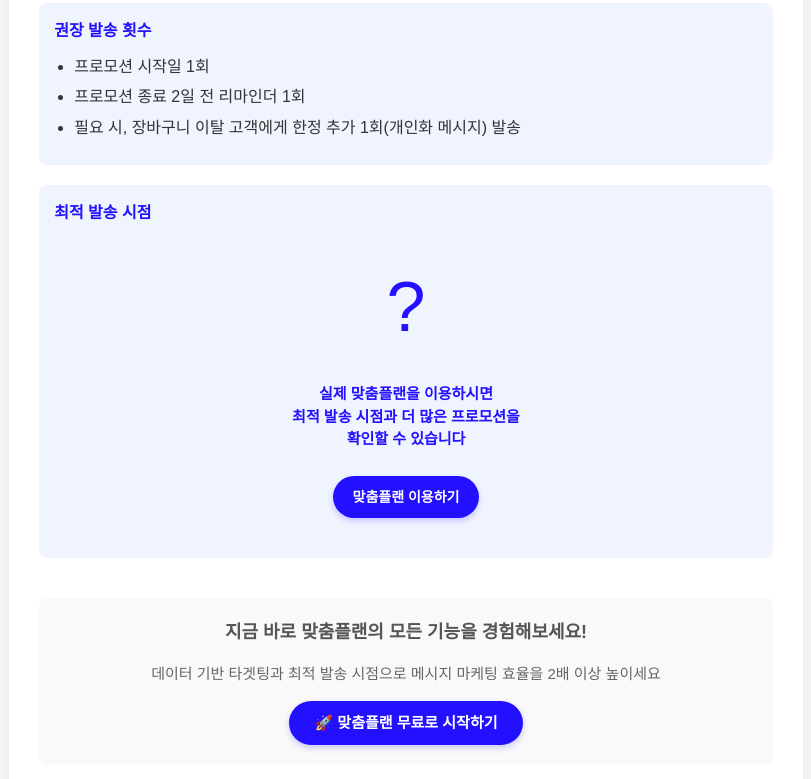
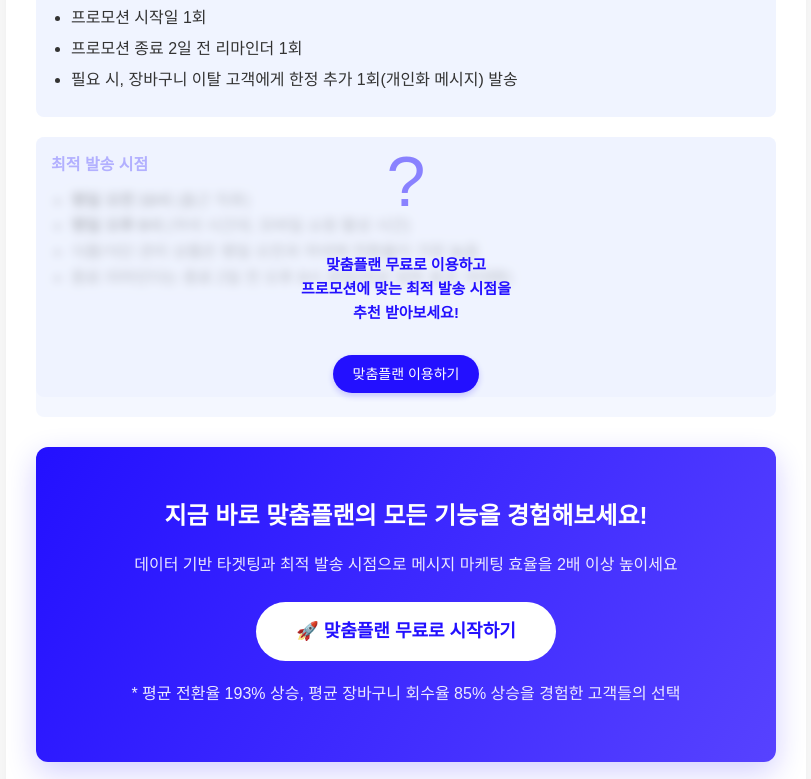
Before and after one commit to yo2s/bardak, a plain HTML site: page index.html in a window 1280 px wide. Shown: the part 1259-2038 px from the top of the page, without its empty margins (234-1045 px from the left). Drawn offline with Linux system fonts and the light colour scheme.

Commit message:
index.html

```diff
--- a/index.html
+++ b/index.html
@@ -3,43 +3,21 @@
 <head>
     <meta charset="UTF-8">
     <meta name="viewport" content="width=device-width, initial-scale=1.0">
-    <title>바르닭 프로모션 맞춤 플랜 보고서</title>
+    <title>바르닭 미니 맞춤 플랜 보고서</title>
     <style>
-        /* PDF 출력 최적화 스타일 */
-        @page {
-            size: A4;
-            margin: 15mm;
-        }
-        @media print {
-            body {
-                margin: 0;
-                padding: 0;
-                background-color: white;
-            }
-            .page {
-                width: 100%;
-                height: auto;
-                margin: 0;
-                padding: 0;
-                box-shadow: none;
-                page-break-after: always;
-                background-color: white;
-            }
-        }
-
         /* 전체 스타일 */
         body {
-            font-family: 'Malgun Gothic', 'Apple SD Gothic Neo', sans-serif;
+            font-family: 'Apple SD Gothic Neo', 'Noto Sans KR', sans-serif;
             color: #333;
             line-height: 1.6;
             margin: 0;
             padding: 0;
-            background-color: #f5f5f5;
+            background-color: #f9f9f9;
         }
-        .page {
-            width: 210mm;
+        .container {
+            width: 100%;
             max-width: 800px;
-            margin: 0 auto 30px auto;
+            margin: 0 auto;
             padding: 30px;
             background-color: #fff;
             box-shadow: 0 0 15px rgba(0, 0, 0, 0.05);
@@ -151,8 +129,7 @@
         .strategy-card li {
             margin-bottom: 5px;
         }
-
-        /* 블러 카드 (완전히 새로운 설계) */
+        /* 블러 카드 */
         .blur-card {
             flex: 1 1 calc(50% - 20px);
             margin: 10px;
@@ -161,64 +138,69 @@
             padding: 15px;
             min-width: 200px;
             position: relative;
+            min-height: 230px;
         }
-
         .blur-card h4 {
+            font-size: 16px;
             color: #2310FF;
-            font-size: 16px;
             margin-top: 0;
             margin-bottom: 10px;
-            position: relative;
-            z-index: 1;
         }
-
         .blur-content {
-            position: relative;
-            min-height: 180px;
-            background-color: #f0f4ff;
-            border-radius: 6px;
-            padding: 15px;
+            filter: blur(5px);
+            min-height: 170px;
+            margin-top: 10px;
+        }
+        .blur-content ul {
+            padding-left: 20px;
+            margin: 0;
+        }
+        .blur-overlay {
+            position: absolute;
+            top: 0;
+            left: 0;
+            width: 100%;
+            height: 100%;
+            background-color: rgba(240, 244, 255, 0.7);
+            border-radius: 8px;
             display: flex;
             flex-direction: column;
             justify-content: center;
             align-items: center;
             text-align: center;
+            padding-bottom: 20px; /* 아래쪽 여백 추가 */
         }
-
-        .blur-question {
+        .question-mark {
             font-size: 70px;
-            color: #2310FF;
-            margin-bottom: 20px;
+            color: rgba(35, 16, 255, 0.5);
+            margin-bottom: 15px;
         }
-
         .blur-message {
             color: #2310FF;
             font-weight: bold;
             font-size: 15px;
-            line-height: 1.5;
-            margin-bottom: 25px;
+            margin-bottom: 20px;
+            padding: 0 20px;
         }
-
         .blur-button {
             background-color: #2310FF;
             color: white;
             border: none;
             border-radius: 25px;
-            padding: 10px 20px;
+            padding: 8px 20px;
             font-size: 14px;
-            font-weight: bold;
+            cursor: pointer;
             text-decoration: none;
             display: inline-block;
-            box-shadow: 0 3px 6px rgba(35, 16, 255, 0.2);
-            margin-bottom: 10px;
+            margin-top: 10px; /* 상단 여백 추가 */
+            box-shadow: 0 3px 6px rgba(35, 16, 255, 0.2); /* 그림자 효과 */
         }
-
         /* 하단 CTA */
         .bottom-cta {
             text-align: center;
             margin: 40px 0 20px 0;
             padding: 30px;
-            background: #2310FF;
+            background: linear-gradient(120deg, #2310FF, #5742FF);
             border-radius: 12px;
             color: white;
             box-shadow: 0 10px 30px rgba(35, 16, 255, 0.2);
@@ -246,7 +228,7 @@
         .small-text {
             font-size: 14px;
             margin-top: 20px;
-            opacity: 0.8;
+            opacity: 0.7;
         }
         /* 푸터 스타일 */
         .footer {
@@ -257,7 +239,7 @@
         }
         /* 강조 효과 */
         .highlight {
-            background-color: #FFE980;
+            background-color: #ffee9c;
             padding: 2px 4px;
             border-radius: 3px;
         }
@@ -270,54 +252,18 @@
             border-radius: 12px;
             margin-left: 8px;
         }
-        .page-number {
-            text-align: center;
-            margin-top: 20px;
-            font-size: 12px;
-            color: #aaa;
-        }
-
-        /* PDF 프로모션 영역 */
-        .pdf-promo {
-            background-color: #f9f9f9;
-            border-radius: 8px;
-            padding: 20px;
-            margin: 30px 0;
-            text-align: center;
-        }
-        .pdf-promo h3 {
-            font-size: 18px;
-            color: #555;
-            margin-top: 0;
-            margin-bottom: 15px;
-        }
-        .pdf-promo p {
-            color: #666;
-            margin-bottom: 15px;
-            font-size: 15px;
-        }
-        .promo-button {
-            background-color: #2310FF;
-            color: white;
-            border: none;
-            border-radius: 25px;
-            padding: 10px 25px;
-            font-size: 15px;
-            font-weight: bold;
-            cursor: pointer;
-            text-decoration: none;
-            display: inline-block;
-            box-shadow: 0 3px 6px rgba(35, 16, 255, 0.2);
+        .section-divider {
+            border-top: 1px dashed #ddd;
+            margin: 50px 0;
         }
     </style>
 </head>
 <body>
-    <!-- 페이지 1: 타겟팅 전략 -->
-    <div class="page">
+    <div class="container">
         <!-- 헤더 섹션 -->
         <div class="header">
             <h1>바르닭 프로모션 맞춤 플랜</h1>
-            <p>이달의 할인쿠폰! 30% 할인 프로모션에 최적화된 타겟 그룹과 메시지 전략</p>
+            <p><strong>이달의 할인쿠폰! 30% 할인 프로모션</strong>에 최적화된 타겟 그룹과 메시지 전략</p>
         </div>
 
         <!-- 타겟팅 전략 섹션 -->
@@ -358,11 +304,8 @@
             </div>
         </div>
 
-        <div class="page-number">1/2</div>
-    </div>
+        <div class="section-divider"></div>
 
-    <!-- 페이지 2: 메시지 전략 및 CTA -->
-    <div class="page">
         <!-- 메시지 전략 섹션 -->
         <div class="section">
             <div class="section-title">
@@ -391,22 +334,21 @@
                 <div class="blur-card">
                     <h4>최적 발송 시점</h4>
                     <div class="blur-content">
-                        <div class="blur-question">?</div>
-                        <div class="blur-message">실제 맞춤플랜을 이용하시면<br>최적 발송 시점과 더 많은 프로모션을<br>확인할 수 있습니다</div>
-                        <a href="https://app.keepgrow.com/products/process-templates/414?utm_source=crm&utm_medium=email&utm_campaign=kane" class="blur-button">
+                        <ul>
+                            <li><strong>평일 오전 10시</strong> (출근 직후)</li>
+                            <li><strong>평일 오후 8시</strong> (저녁 시간대, 모바일 쇼핑 활성 시간)</li>
+                            <li>식품/식단 관리 상품은 평일 오전과 저녁에 전환율이 가장 높음</li>
+                            <li>종료 리마인더는 종료 2일 전 오후 8시 권장(마감 임박 효과 극대화)</li>
+                        </ul>
+                    </div>
+                    <div class="blur-overlay">
+                        <div class="question-mark">?</div>
+                        <div class="blur-message">맞춤플랜 무료로 이용하고<br>프로모션에 맞는 최적 발송 시점을<br>추천 받아보세요!</div>
+                        <a href="https://app.keepgrow.com/products/process-templates/414?utm_source=crm&utm_medium=email&utm_campaign=kane" class="blur-button" style="margin-bottom: 15px;">
                             맞춤플랜 이용하기
                         </a>
                     </div>
                 </div>
-            </div>
-
-            <!-- PDF용 추가 프로모션 영역 -->
-            <div class="pdf-promo">
-                <h3>지금 바로 맞춤플랜의 모든 기능을 경험해보세요!</h3>
-                <p>데이터 기반 타겟팅과 최적 발송 시점으로 메시지 마케팅 효율을 2배 이상 높이세요</p>
-                <a href="https://app.keepgrow.com/products/process-templates/414?utm_source=crm&utm_medium=email&utm_campaign=kane" class="promo-button">
-                    🚀 맞춤플랜 무료로 시작하기
-                </a>
             </div>
         </div>
 
@@ -417,7 +359,7 @@
             <a href="https://app.keepgrow.com/products/process-templates/414?utm_source=crm&utm_medium=email&utm_campaign=kane" class="big-button">
                 🚀 맞춤플랜 무료로 시작하기
             </a>
-            <p class="small-text">* 평균 전환율 193% 상승, 평균 장바구니 회수율 85% 상승을 경험한 고객들의 선택</p>
+            <p class="small-text">*  평균 전환율 193% 상승, 평균 장바구니 회수율 85% 상승을 경험한 고객들의 선택</p>
         </div>
 
         <!-- 푸터 -->
@@ -425,8 +367,6 @@
             <p>© 2025 1초 맞춤톡 by 킵그로우</p>
             <p>데이터 기반 카카오톡 메시지 마케팅 솔루션</p>
         </div>
-
-        <div class="page-number">2/2</div>
     </div>
 </body>
 </html>
```
